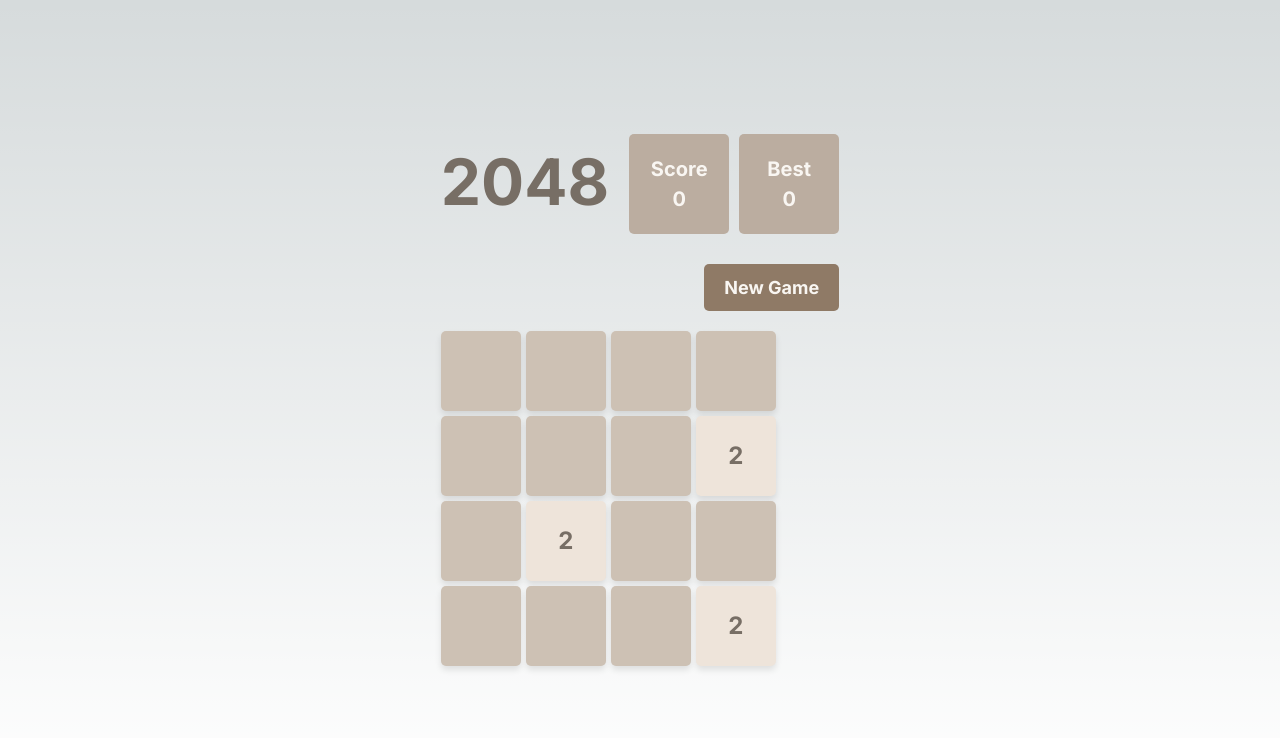
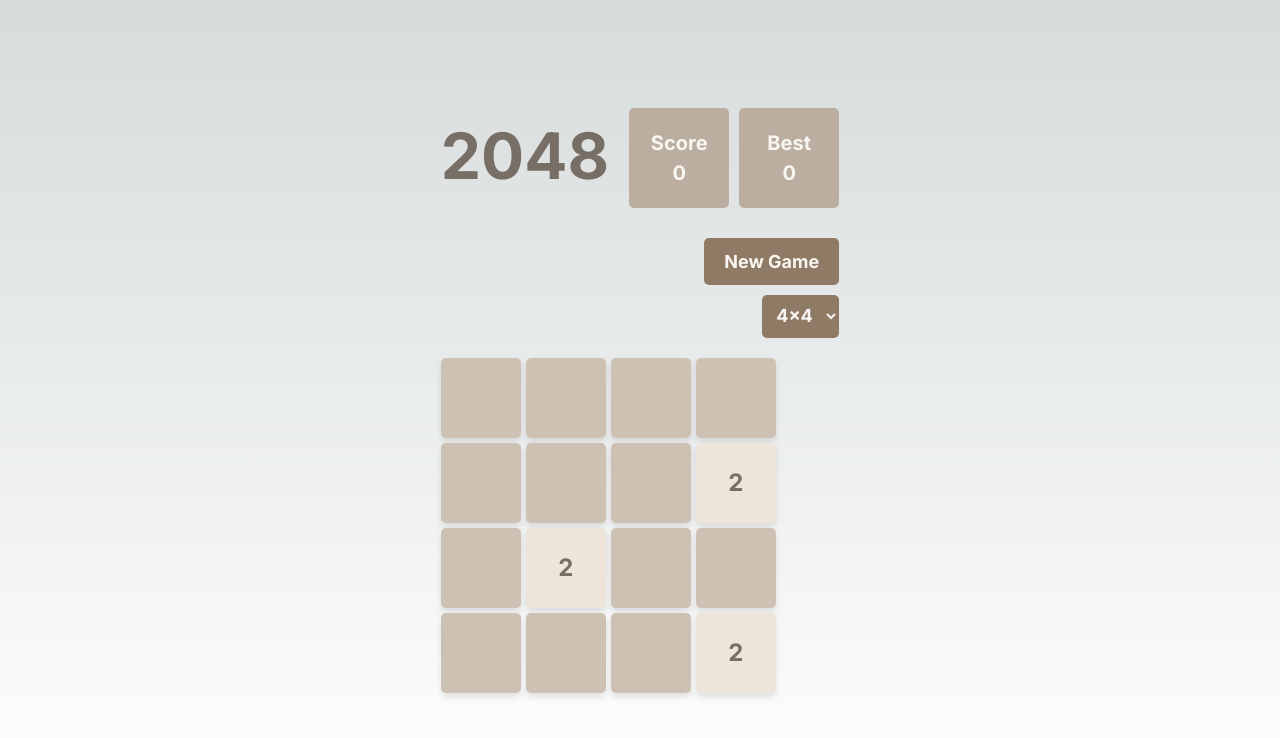
Before and after one commit to youngsikkk/next-2048, a Next.js app in the folder 2048-game/: page / in a window 1280 px wide. Shown: the top 738 px of the page. Built offline with nearby package versions, Linux system fonts and the light colour scheme.

Commit message:
feat : add game mode

```diff
--- a/2048-game/src/components/Game2048.jsx
+++ b/2048-game/src/components/Game2048.jsx
@@ -1,13 +1,11 @@
 "use client"
 import React, { useState, useEffect, useRef } from 'react';
+import isEqual from 'lodash/isEqual';
 import styles from './Game2048.module.css';
 
 const Game2048 = () => {
-  const [board, setBoard] = useState([
-    [0, 0, 0, 0],
-    [0, 0, 0, 0],
-    [0, 0, 0, 0],
-  ]);
+  const [boardSize, setBoardSize] = useState(4); // 추가된 상태 변수
+  const [board, setBoard] = useState([]);
   const [score, setScore] = useState(0);
   const [highScore, setHighScore] = useState(0);
   const [scoreDelta, setScoreDelta] = useState(0);
@@ -21,8 +19,8 @@ const Game2048 = () => {
     if (savedHighScore) {
       setHighScore(parseInt(savedHighScore, 10));
     }
-    initializeGame();
-  }, []);
+    initializeGame(boardSize);
+  }, [boardSize]);
 
   const saveHighScore = (score) => {
     if (score > highScore) {
@@ -56,13 +54,8 @@ const Game2048 = () => {
     return newBoard;
   };
 
-  const initializeGame = () => {
-    let newBoard = [
-      [0, 0, 0, 0],
-      [0, 0, 0, 0],
-      [0, 0, 0, 0],
-      [0, 0, 0, 0],
-    ];
+  const initializeGame = (size) => {
+    let newBoard = Array(size).fill().map(() => Array(size).fill(0));
     const initialNumbers = Math.floor(Math.random() * 3) + 1; // 1에서 3 사이의 숫자
     for (let i = 0; i < initialNumbers; i++) {
       newBoard = addRandomNumber(newBoard);
@@ -101,7 +94,7 @@ const Game2048 = () => {
         }
       }
       const filteredRow = newRow.filter(cell => cell !== 0);
-      return [...filteredRow, ...Array(4 - filteredRow.length).fill(0)];
+      return [...filteredRow, ...Array(boardSize - filteredRow.length).fill(0)];
     });
     setScore(newScore);
     setScoreDelta(delta); // 상태 업데이트
@@ -131,7 +124,7 @@ const Game2048 = () => {
         }
       }
       const filteredRow = newRow.filter(cell => cell !== 0);
-      return [...Array(4 - filteredRow.length).fill(0), ...filteredRow];
+      return [...Array(boardSize - filteredRow.length).fill(0), ...filteredRow];
     });
     setScore(newScore);
     setScoreDelta(delta); // 상태 업데이트
@@ -157,11 +150,11 @@ const Game2048 = () => {
 
   const isGameOver = (board) => {
     const canMove = (board) => {
-      for (let row = 0; row < 4; row++) {
-        for (let col = 0; col < 4; col++) {
+      for (let row = 0; row < boardSize; row++) {
+        for (let col = 0; col < boardSize; col++) {
           if (board[row][col] === 0) return true;
-          if (col < 3 && board[row][col] === board[row][col + 1]) return true;
-          if (row < 3 && board[row][col] === board[row + 1][col]) return true;
+          if (col < boardSize - 1 && board[row][col] === board[row][col + 1]) return true;
+          if (row < boardSize - 1 && board[row][col] === board[row + 1][col]) return true;
         }
       }
       return false;
@@ -177,21 +170,25 @@ const Game2048 = () => {
     let newBoard;
     switch (event.key) {
       case 'ArrowLeft':
+        event.preventDefault();
         newBoard = moveLeft(board);
         break;
       case 'ArrowRight':
+        event.preventDefault();
         newBoard = moveRight(board);
         break;
       case 'ArrowUp':
+        event.preventDefault();
         newBoard = moveUp(board);
         break;
       case 'ArrowDown':
+        event.preventDefault();
         newBoard = moveDown(board);
         break;
       default:
         return;
     }
-    if (JSON.stringify(newBoard) !== JSON.stringify(board)) {
+    if (!isEqual(newBoard, board)) {
       const updatedBoard = addRandomNumber(newBoard);
       setBoard(updatedBoard);
       isGameOver(updatedBoard);
@@ -223,7 +220,7 @@ const Game2048 = () => {
             <div className={styles.scoreBox}>
               <div className="label">Score</div>
               <div>
-              {scoreDelta !== 0 && showScoreDelta && (
+                {scoreDelta !== 0 && showScoreDelta && (
                   <span className={styles.scoreDelta}>+{scoreDelta}</span>
                 )}
               </div>
@@ -237,9 +234,19 @@ const Game2048 = () => {
             </div>
           </div>
         </div>
-        <button onClick={initializeGame} className={styles.newGameButton}>New Game</button>
+        <button onClick={() => initializeGame(boardSize)} className={styles.newGameButton}>New Game</button>
+        <select onChange={(e) => setBoardSize(parseInt(e.target.value))} value={boardSize} className={styles.sizeSelector}>
+          <option value={4}>4x4</option>
+          <option value={5}>5x5</option>
+          <option value={6}>6x6</option>
+          <option value={7}>7x7</option>
+          <option value={8}>8x8</option>
+        </select>
       </div>
-      <div className={styles.gameContainer}>
+      <div className={styles.gameContainer} style={{
+        gridTemplateColumns: `repeat(${boardSize}, 80px)`,
+        gridTemplateRows: `repeat(${boardSize}, 80px)`
+      }}>
         {board.map((row, rowIndex) => (
           <div key={rowIndex} className={styles.row}>
             {row.map((cell, cellIndex) => (
@@ -252,13 +259,13 @@ const Game2048 = () => {
         {gameOver && (
           <div className={styles.gameOver}>
             <div>Game Over</div>
-            <button onClick={initializeGame} className={styles.retryButton}>Retry</button>
+            <button onClick={() => initializeGame(boardSize)} className={styles.retryButton}>Retry</button>
           </div>
         )}
         {gameSuccess && (
           <div className={styles.gameSuccess}>
             <div>Congratulations! You made 2048!</div>
-            <button onClick={initializeGame} className={styles.newGameSuccessButton}>New Game</button>
+            <button onClick={() => initializeGame(boardSize)} className={styles.newGameSuccessButton}>New Game</button>
             <button onClick={() => setGameSuccess(false)} className={styles.continueButton}>Continue</button>
           </div>
         )}
--- a/2048-game/src/components/Game2048.module.css
+++ b/2048-game/src/components/Game2048.module.css
@@ -1,7 +1,5 @@
 .gameContainer {
   display: grid;
-  grid-template-columns: repeat(4, 80px);
-  grid-template-rows: repeat(4, 80px);
   gap: 5px;
   position: relative;
   justify-items: center;
@@ -67,6 +65,20 @@
   cursor: pointer;
   margin-top: 10px;
   align-self: flex-end;
+}
+
+.sizeSelector {
+  background-color: #8f7a66;
+  color: #f9f6f2;
+  border: none;
+  padding: 10px;
+  font-size: 18px;
+  font-weight: bold;
+  border-radius: 5px;
+  cursor: pointer;
+  margin-top: 10px;
+  align-self: flex-end;
+  margin-left: 10px;
 }
 
 .row {
```
